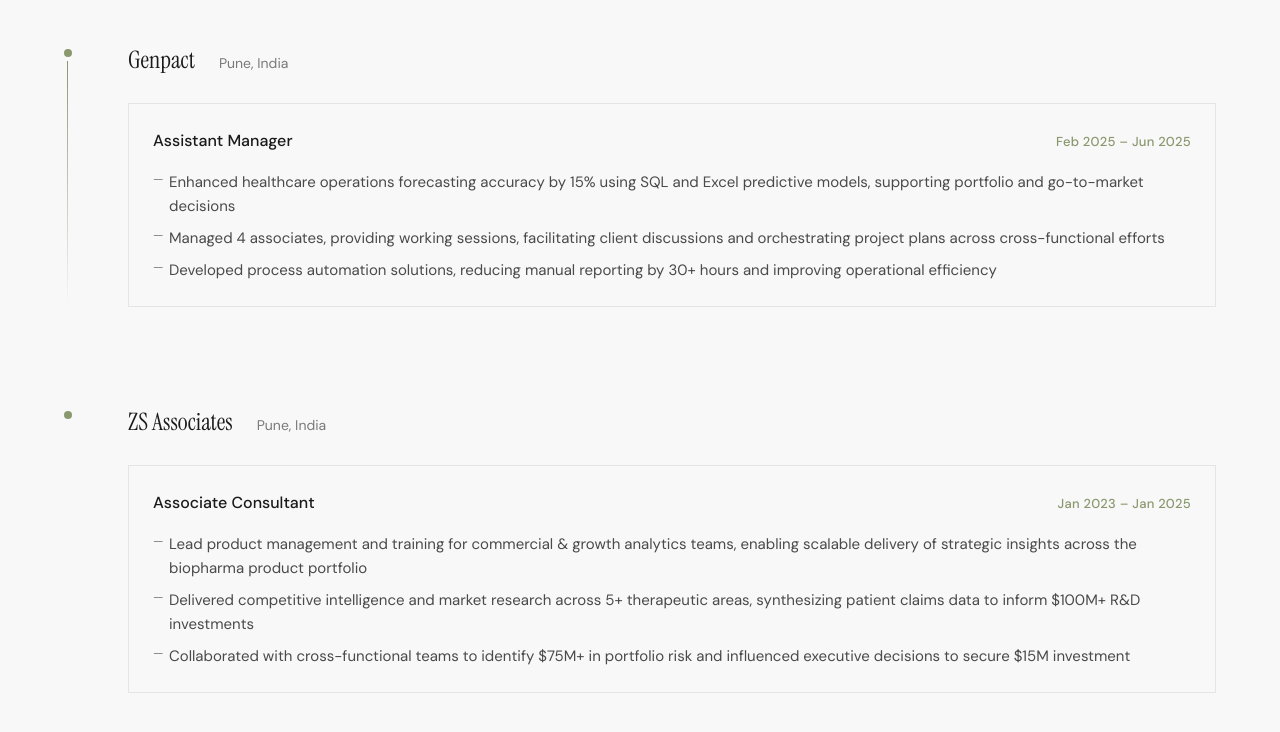
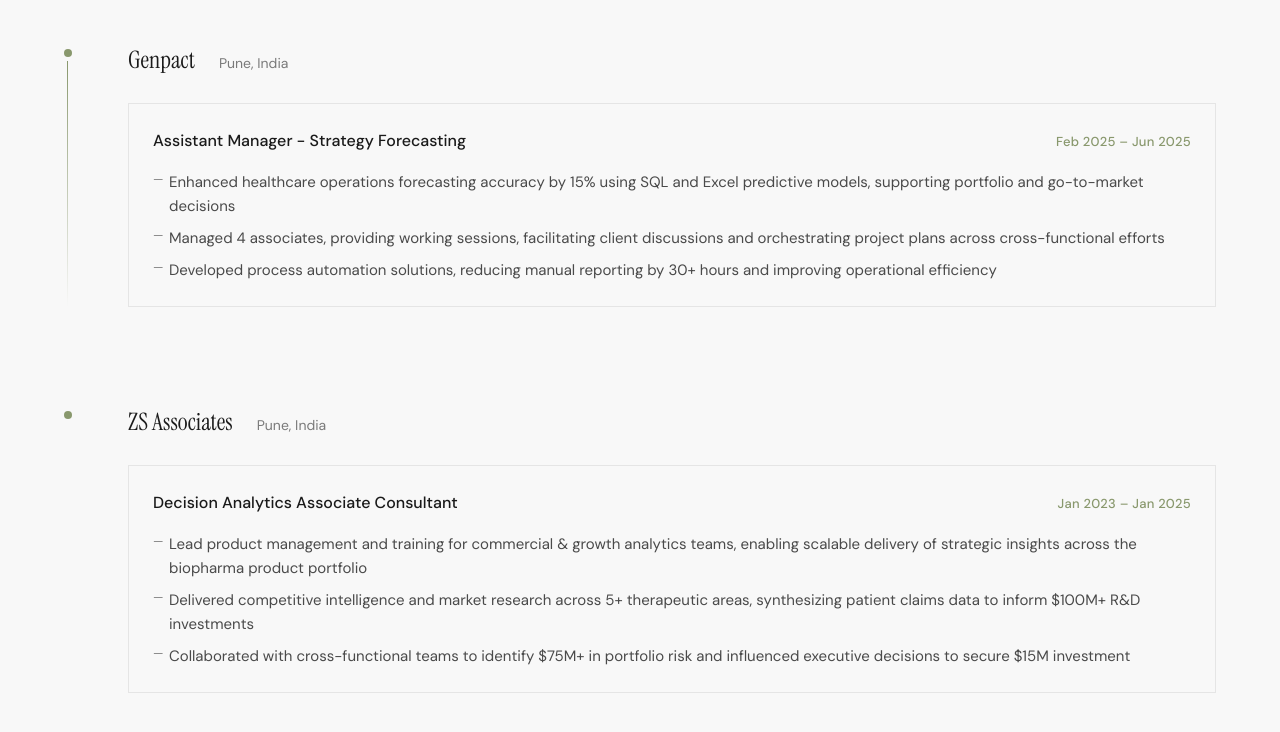
Before and after one commit to snehachauhanduke/snehachauhanduke.github.io, a React (Vite) app: page / in a window 1280 px wide. Shown: the part 1180-1912 px from the top of the page. Built offline with nearby package versions, Linux system fonts and the light colour scheme.

Commit message:
Updated job titles

```diff
--- a/src/components/Experience.tsx
+++ b/src/components/Experience.tsx
@@ -17,7 +17,7 @@
       location: 'Pune, India',
       roles: [
         {
-          title: 'Assistant Manager',
+          title: 'Assistant Manager - Strategy Forecasting',
           period: 'Feb 2025 – Jun 2025',
           highlights: [
             'Enhanced healthcare operations forecasting accuracy by 15% using SQL and Excel predictive models, supporting portfolio and go-to-market decisions',
@@ -32,7 +32,7 @@
       location: 'Pune, India',
       roles: [
         {
-          title: 'Associate Consultant',
+          title: 'Decision Analytics Associate Consultant',
           period: 'Jan 2023 – Jan 2025',
           highlights: [
             'Lead product management and training for commercial & growth analytics teams, enabling scalable delivery of strategic insights across the biopharma product portfolio',
@@ -41,7 +41,7 @@
           ],
         },
         {
-          title: 'Associate',
+          title: 'Decision Analytics Associate',
           period: 'Oct 2020 – Dec 2022',
           highlights: [
             'Delivered 100+ commercial and market access reports using IQVIA and Symphony Health data guiding pricing, access, and investment strategy',
```
